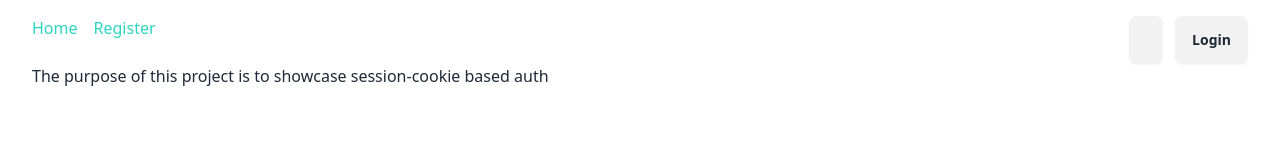
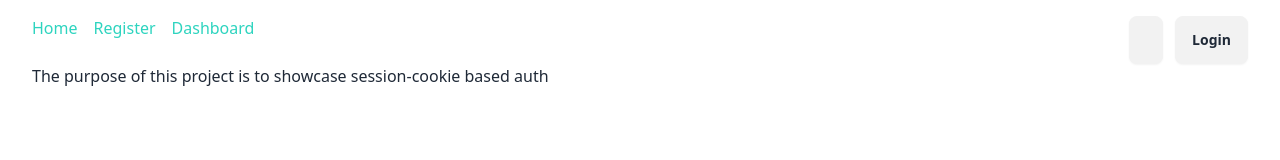
Before and after one commit to bisw4sh/Express-Practice, a React (Vite) app in the folder 11 session-auth/frontend/: page / in a window 1280 px wide. Shown: the top 160 px of the page. Built offline with nearby package versions, Linux system fonts and the light colour scheme.

Commit message:
minor changes

```diff
--- a/11 session-auth/frontend/src/components/Navbar.tsx
+++ b/11 session-auth/frontend/src/components/Navbar.tsx
@@ -26,12 +26,12 @@ export default function Navbar() {
           >
             Register
           </NavLink>
-          {/* <NavLink
+          <NavLink
             to="/dashboard"
             className="text-teal-400 hover:text-teal-600 hover:scale-105"
           >
             Dashboard
-          </NavLink> */}
+          </NavLink>
         </div>
         <div className="flex justify-between items-center gap-3">
           <button className="btn capitalize">{user.slice(0, 10)}</button>
--- a/11 session-auth/frontend/src/pages/Login.tsx
+++ b/11 session-auth/frontend/src/pages/Login.tsx
@@ -34,7 +34,7 @@ export default function Login() {
       user: "",
       password: "",
     });
-    navigate("/dashboard");
+    navigate("/");
   };
 
   return (
```
